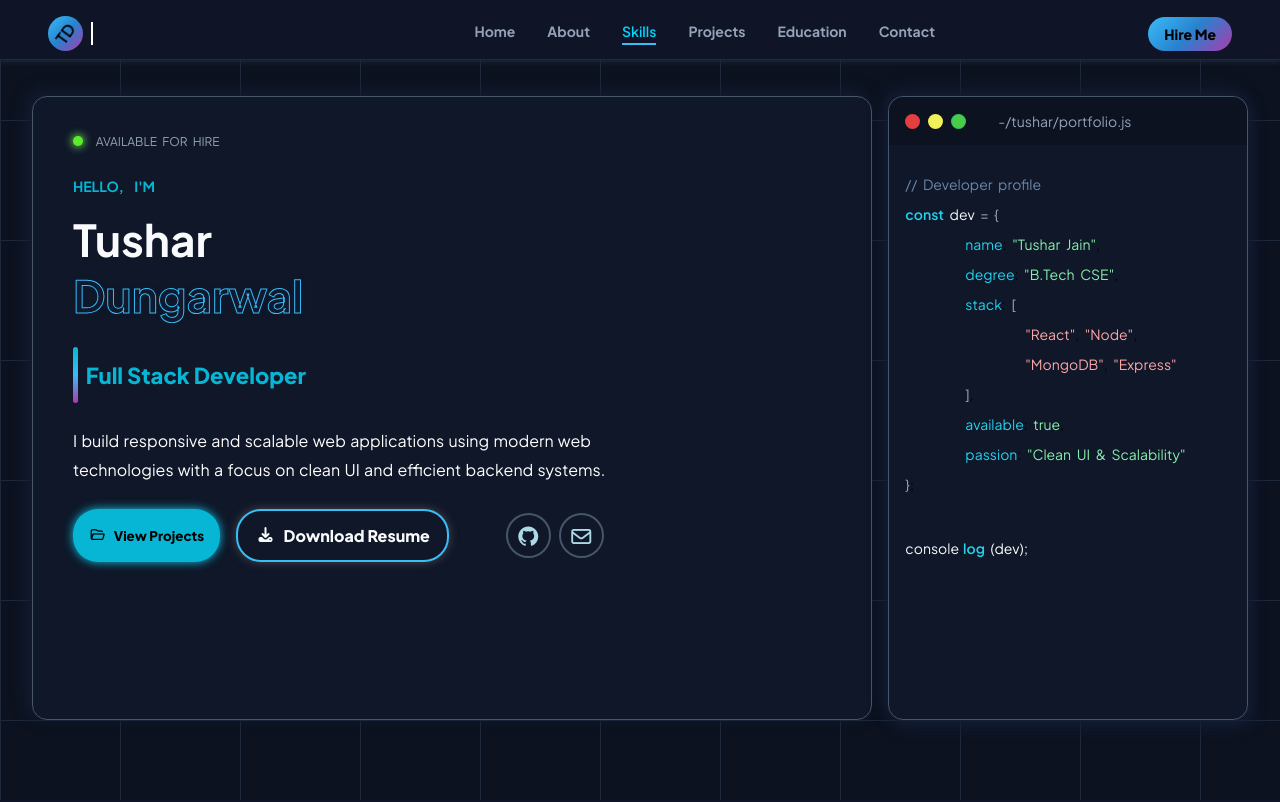
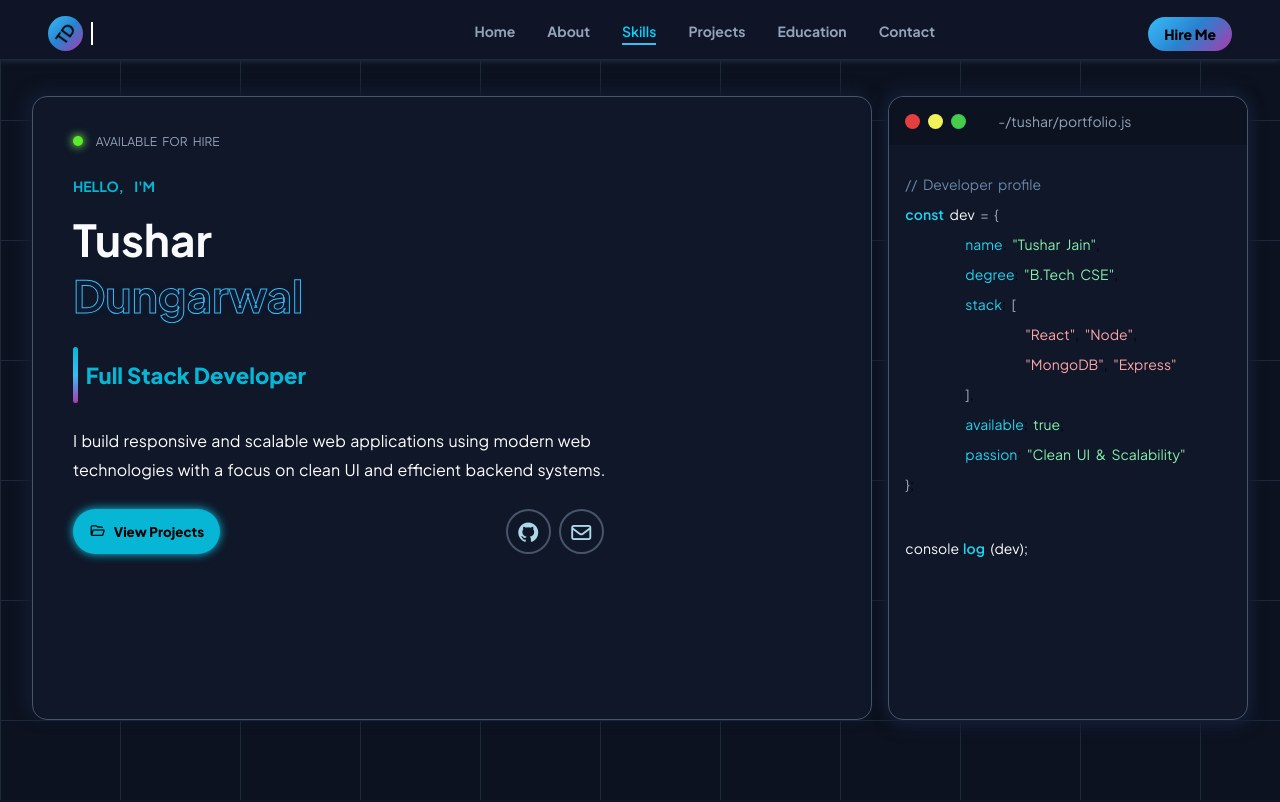
Before and after one commit to TusharJain0411/Portfolio, a React (Vite) app in the folder Frontend/: page / in a window 1280 px wide. Shown: the top 802 px of the page. Built offline with nearby package versions, Linux system fonts and the light colour scheme; no server answers.

Commit message:
Updated portfolio

```diff
--- a/Frontend/src/CSS/home.css
+++ b/Frontend/src/CSS/home.css
@@ -186,26 +186,8 @@ padding: 0.9rem 1rem;
     box-shadow:0 0 10px rgb(75, 72, 72);
 }
 
-.view-btns .download-resume{
-     border: 2px solid var(--Secondary-Accent);
-    background-color: var(--cardBackground);
-    color: var(--Heading-Text);
-     font-weight: 800;
-    display: flex;
-    gap: 0.5rem;
-    justify-content:center ;
-    align-items: center;
-box-shadow:0 0 10px rgb(75, 72, 72);
-border-radius: 25px;
-padding: 0.9rem 1.1rem;
 
-}
 
-.view-btns .download-resume:hover{
-    background-color: var(--Primary-Color);
-    color: black;
-    box-shadow:0 0 10px #10c5e4;
-}
 
 
 .contact-btns{
--- a/Frontend/src/components/Home.jsx
+++ b/Frontend/src/components/Home.jsx
@@ -45,9 +45,7 @@ const openEmail = () => {
   );
 };
 
-const handleDownloadResume = () => {
-  window.open("/TusharDungarwal.pdf", "_blank", "noopener,noreferrer");
-};
+
 
 
   return (
@@ -73,9 +71,7 @@ const handleDownloadResume = () => {
               <button className="project-view" onClick={handleProjects}>
                 <i className="fa-regular fa-folder-open"></i>View Projects
               </button>
-              <buttom onClick={handleDownloadResume} className="download-resume">
-                <i className="fa-solid fa-download"></i>Download Resume
-              </buttom>
+
             </div>
             <div className="contact-btns">
               <button onClick={openGithub}>
```
Also changed, not shown: 2 other files (tests, documents, lock files or other folders).
